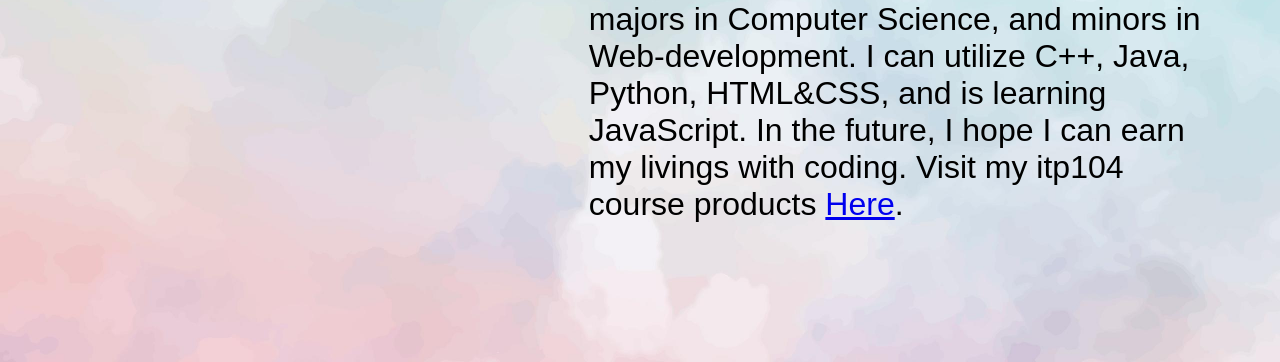
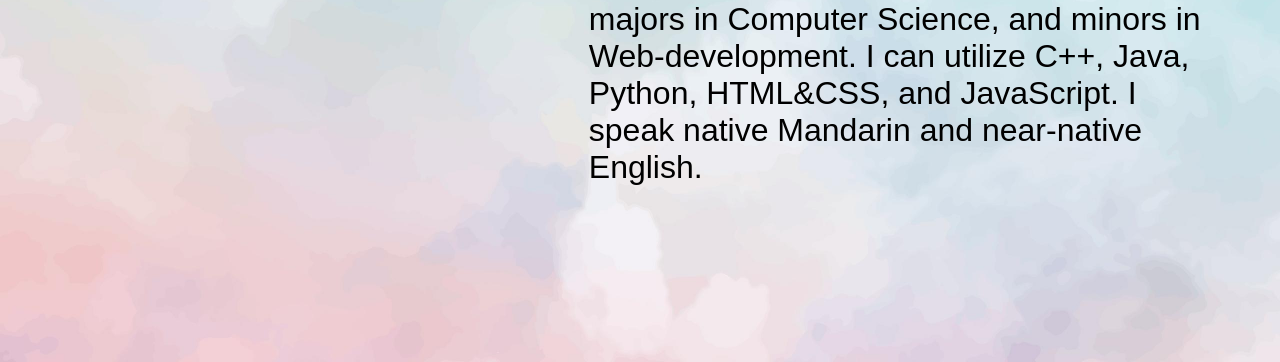
Before and after one commit to Hanzhe-Angela/ITP104, a plain HTML site: page index.html in a window 1280 px wide. Shown: the part 438-800 px from the top of the page. Drawn offline with nearby package versions, Linux system fonts and the light colour scheme; a script that the page names is missing; a web font is replaced by a local one.

Commit message:
Update index.html

```diff
--- a/index.html
+++ b/index.html
@@ -93,7 +93,7 @@
         </div>
         <div class="right">
             <h1>About Me</h1>
-            <p data-scroll>I am Hanzhe Chen (you can also call me Angela), a web developer and programmer. I study in University of Southern California in class of 2026, majors in Computer Science, and minors in Web-development. I can utilize C++, Java, Python, HTML&CSS, and is learning JavaScript. In the future, I hope I can earn my livings with coding. Visit my itp104 course products <a href="../index.html" target="_blank">Here</a>. </p>
+            <p data-scroll>I am Hanzhe Chen (you can also call me Angela), a web developer and programmer. I study in University of Southern California in class of 2026, majors in Computer Science, and minors in Web-development. I can utilize C++, Java, Python, HTML&CSS, and JavaScript. I speak native Mandarin and near-native English. </p>
         </div>
         <div class="clearfloat"></div>
     </div>
```
